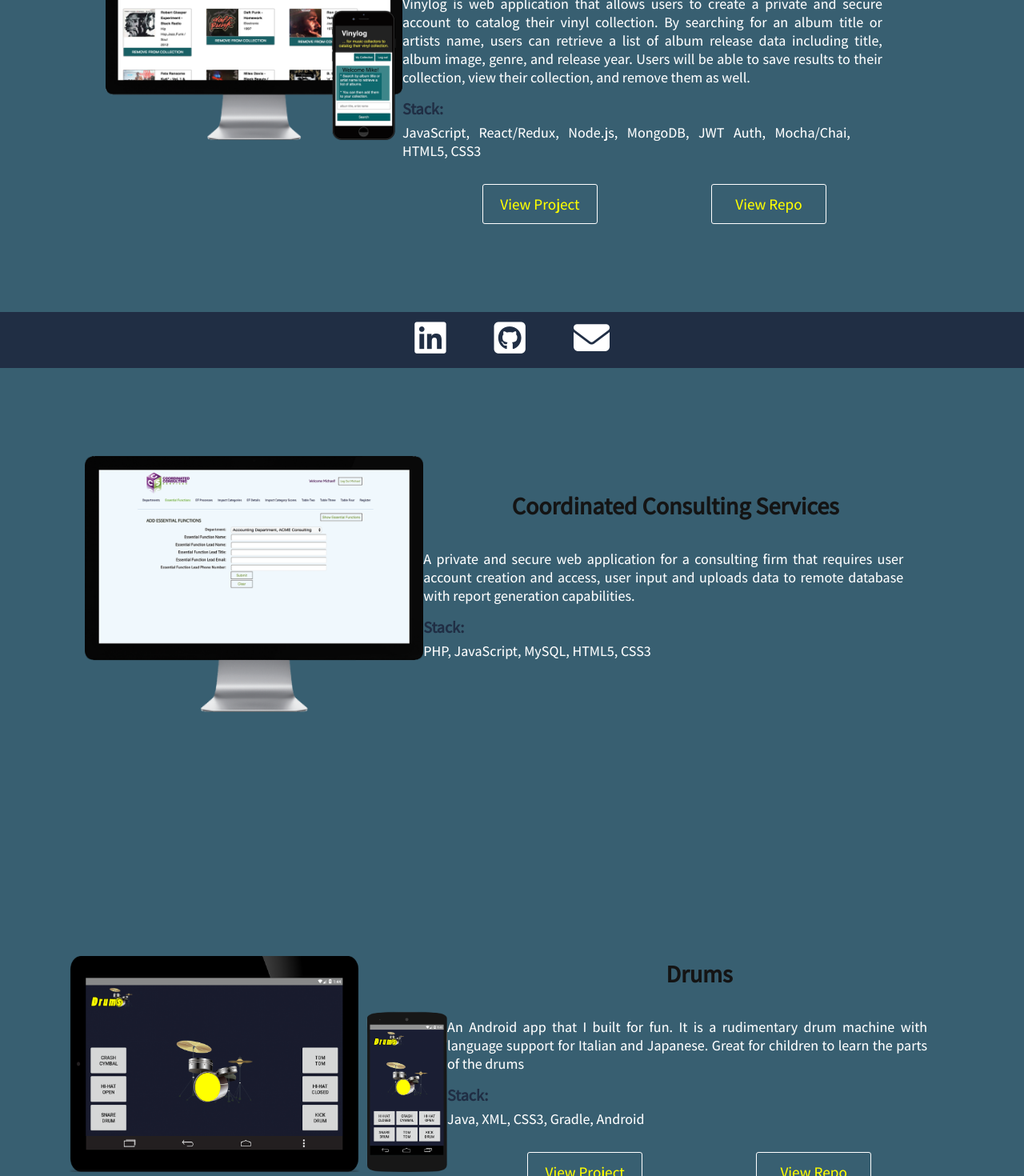
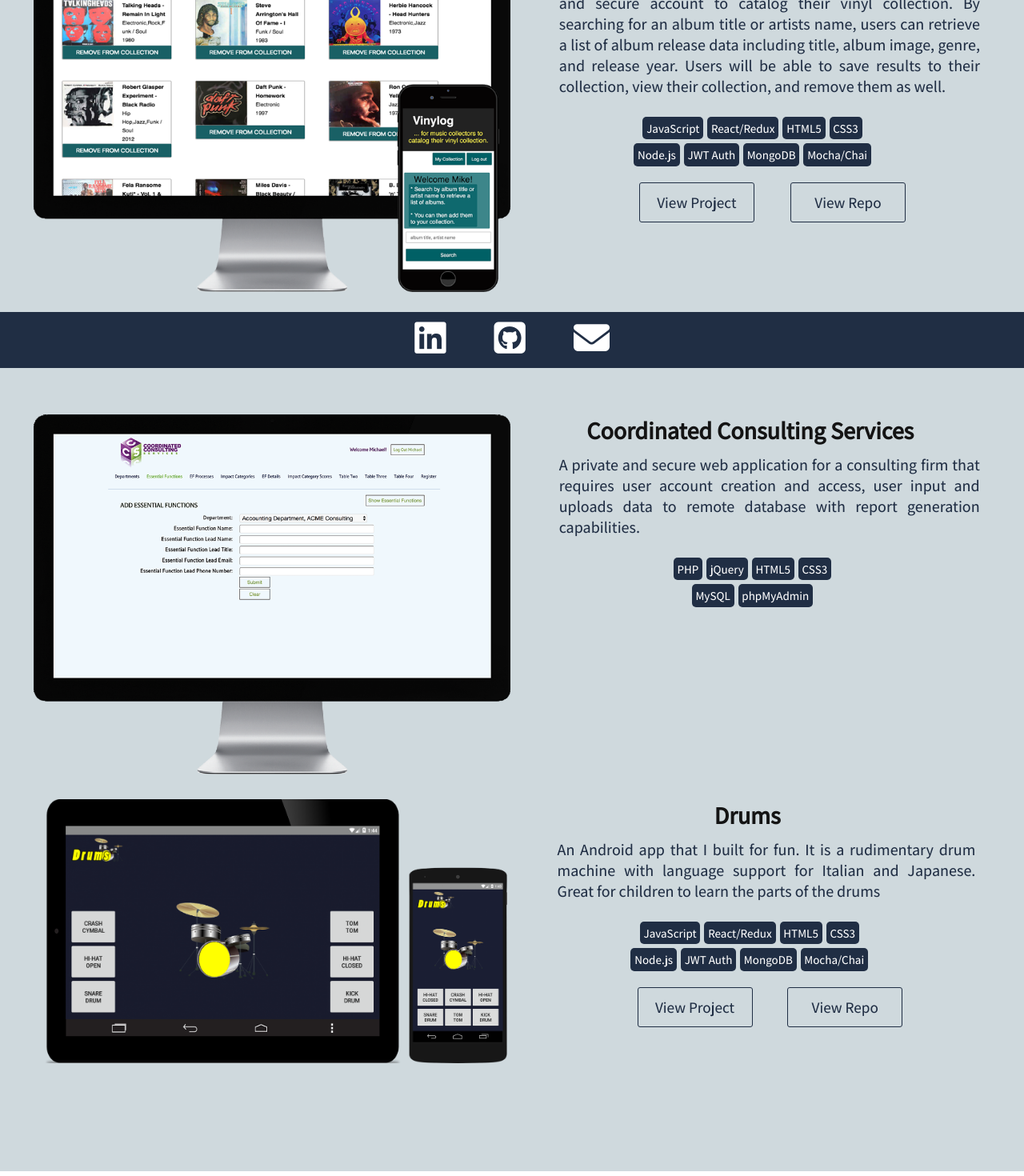
Before and after one commit to LeReiver/new-portfolio, a React (Create React App) app: page /projects in a window 1280 px wide. Shown: the part 340-1810 px from the top of the page at 80% size. Built offline with nearby package versions, Linux system fonts and the light colour scheme; a web font is replaced by a local one.

Commit message:
adjusted placement of header title, modified projects styles

```diff
--- a/src/components/header/header.css
+++ b/src/components/header/header.css
@@ -19,6 +19,7 @@ header {
   float: left;
   margin-top: 0px;
   color: white;
+  margin-left: 70px;
 }
 
 /* +++++++++++ Nav ++++++++++++++++++++++++++++++++++++++++++++++++++++++ */
--- a/src/components/header/header.js
+++ b/src/components/header/header.js
@@ -1,4 +1,4 @@
-import React, { Component } from 'react';
+import React from 'react';
 import { Link } from 'react-router-dom'
 import NavComponent from '../navbar/navbar';
 import './header.css';
--- a/src/components/main/main.css
+++ b/src/components/main/main.css
@@ -1,6 +1,5 @@
 main {
   height: 90vh;
-  /* padding: 100px 0; */
 }
 
 .main-title {
@@ -15,13 +14,18 @@ p, p.p2 {
   width: 800px;
   margin: 200px auto 0 auto;
   font-size: 30px;
-  color: white;
+  color: white!important;
   max-width: 600px;
   text-align: justify;
 }
 
 p.p2.heading {
   text-align: center;
+}
+
+.projects-button {
+  color: yellow;
+  border: thin white solid;
 }
 
 #home {
@@ -34,7 +38,6 @@ p.p2.heading {
   background-size: cover;
   z-index: 0;
 }
-
 
 @media only screen and (max-width: 550px) {
   main {
--- a/src/components/projects/projects.css
+++ b/src/components/projects/projects.css
@@ -5,34 +5,35 @@ h1 {
 h2 {
   color: #141414;
   font-size: 30px;
+  margin-top: 60px;
 }
 
-p, p.p2 {
-  width: 80vw;
-  margin: 0 auto;
-  font-size: 25px;
+p, p.project-p {
+  width: 110%;
+  margin: -15px auto 20px;
+  font-size: 20px;
   font-weight: 300;
-  color: white;
-  max-width: 600px;
+  color: rgb(32, 46, 68)!important;
   text-align: justify;
 }
 
 p.p2 {
-  margin: 0 auto 130px auto;
+  /* margin: 0 auto 130px auto; */
   font-size: 180%;
 
 }
 
 p.p2.desc {
   padding: 10px 30px 35px 0;
-  font-size: 18px;
+  font-size: 20px;
+  color: rgb(32, 46, 68);
 }
 
 p.p2.stack {
   color: rgb(32, 46, 68);
   padding: 0 20px;
   font-size: 20px;
-  margin-top: -150px;
+  /* margin-top: -150px; */
   margin-left: -20px;
   font-weight: 600;
 }
@@ -41,35 +42,52 @@ p.p2.stack li {
   list-style-type: circle;
 }
 
-blockquote {
+ul {
+  margin: 0;
+  padding: 0;
+}
+
+ul > li {
+  display: inline-block;
   margin-top: 5px;
-  margin-left: 0;
+  margin-left: 5px;
   color: white;
   font-weight: 300;
-  font-size: 18px;
+  font-size: 15px;
+  text-align: start;
+  list-style-type: none;
+  background-color: rgb(32, 46, 68);
+  padding: 1%;
+  border-radius: 5px;
+  -webkit-border-radius: 5px;
+  -moz-border-radius: 5px;
+  -ms-border-radius: 5px;
+  -o-border-radius: 5px;
 }
 
 .project-block {
   display: inline-block;
   margin-bottom: 180px;
+  margin-top: 0;
 }
 
 .project-title {
   margin: 50px auto 50px auto;
-  padding-top: 30px;
-  color: white;
+  padding-top: 50px;
+  color: rgb(32, 46, 68);
   font-size: 40px;
   font-weight: 400;
 }
 
 .project-image {
-  display: inline-block;
-  margin-left: -15px;
+  display: block;
+  float: left;
   height:  280px;
 }
 
 .project-desc {
   display: inline-block;
+  width: 40%;
 }
 
 .logo-icon {
@@ -86,7 +104,6 @@ blockquote {
   margin-bottom: -110px;
 }
 
-
 .project-image.ccs img {
   height: 450px;
   margin-top: 60px;
@@ -98,23 +115,27 @@ blockquote {
   margin-left: 10px;
 }
 
+button {
+  color: rgb(32, 46, 68);
+  border: rgb(32, 46, 68) solid thin;
+}
+
 .project-button button{
   float: left;
   margin-left: 100px;
-  margin-top: -100px;
-  margin-bottom: -100px;
+  margin-top: 20px;
+  /* margin-bottom: -100px; */
 }
 
 .repo-button button {
-  float: right;
-  margin-right: 100px;
-  margin-top: -100px;
-  margin-bottom: -100px;
+  /* margin-right: 100px; */
+   margin-top: 20px;
+  /*margin-bottom: -100px; */
 }
 
 #projects {
   margin: 50px auto 0 auto;
-  background-color: #385F71;
+  background-color: rgba(56, 95, 113, 0.24);
 }
 
 #project_img {
@@ -193,18 +214,18 @@ blockquote {
 @media only screen and (max-width: 1280px) {
 
   .project-image img {
-    padding-bottom: 130px;
-    height: 280px;
+    /* padding-bottom: 130px; */
+    /* height: 280px; */
   }
 
   .project-image.ccs img {
     padding-bottom: 130px;
-    height: 320px;
+    height: 450px;
   }
 
   .project-image.app img {
     padding-bottom: 50px;
-    height: 270px;
+    height: 330px;
   }
 
 }
--- a/src/components/projects/projects.js
+++ b/src/components/projects/projects.js
@@ -14,11 +14,21 @@ render() {
         </div>
         <div className="project-desc">
           <h2>Vinylog</h2>
-          <p className="p2 desc">Vinylog is web application that allows users to create a private and secure account to catalog their vinyl collection. By searching for an album title or artists name, users can retrieve a list of album release data including title, album image, genre, and release year. Users will be able to save results to their collection, view their collection, and remove them as well.</p>
-          <p className="p2 stack">
-          Stack:
-            <blockquote>JavaScript, React/Redux, Node.js, MongoDB, JWT Auth, Mocha/Chai, HTML5, CSS3</blockquote>
+          <p className="project-p desc">
+          Vinylog is web application that allows users to create a private and secure account to catalog their vinyl collection. By searching for an album title or artists name, users can retrieve a list of album release data including title, album image, genre, and release year. Users will be able to save results to their collection, view their collection, and remove them as well.
           </p>
+          <ul>
+            <li>JavaScript</li>
+            <li>React/Redux</li>
+            <li>HTML5</li>
+            <li>CSS3</li>
+          </ul>
+          <ul>
+            <li>Node.js</li>
+            <li>JWT Auth</li>
+            <li>MongoDB</li>
+            <li>Mocha/Chai</li>
+          </ul>
           <div className="project-button">
               <a href="https://vinylog.herokuapp.com/" target="_blank">
                 <button>View Project</button></a>
@@ -36,12 +46,18 @@ render() {
         </div>
         <div className="project-desc">
           <h2>Coordinated Consulting Services</h2>
-          <p className="p2 desc">A private and secure web application for a consulting firm that
+          <p className="project-p desc">A private and secure web application for a consulting firm that
               requires user account creation and access, user input and uploads data to remote database with report generation capabilities.</p>
-          <p className="p2 stack">
-          Stack:
-            <blockquote>PHP, JavaScript, MySQL, HTML5, CSS3</blockquote>
-          </p>
+          <ul>
+            <li>PHP</li>
+            <li>jQuery</li>
+            <li>HTML5</li>
+            <li>CSS3</li>
+          </ul>
+          <ul>
+            <li>MySQL</li>
+            <li>phpMyAdmin</li>
+          </ul>
         </div>
       </div>
 
@@ -51,11 +67,19 @@ render() {
           </div>
           <div className="project-desc">
             <h2>Drums</h2>
-            <p className="p2 desc">An Android app that I built for fun. It is a rudimentary drum machine with language support for Italian and Japanese. Great for children to learn the parts of the drums</p>
-          <p className="p2 stack">
-          Stack:
-            <blockquote>Java, XML, CSS3, Gradle, Android</blockquote>
-          </p>
+            <p className="project-p desc">An Android app that I built for fun. It is a rudimentary drum machine with language support for Italian and Japanese. Great for children to learn the parts of the drums</p>
+          <ul>
+            <li>JavaScript</li>
+            <li>React/Redux</li>
+            <li>HTML5</li>
+            <li>CSS3</li>
+          </ul>
+          <ul>
+            <li>Node.js</li>
+            <li>JWT Auth</li>
+            <li>MongoDB</li>
+            <li>Mocha/Chai</li>
+          </ul>
             <div className="project-button">
                 <a href="https://play.google.com/store/apps/details?id=app.lereiver.mike.drums" target="_blank" rel="noopener noreferrer">
                   <button>View Project</button></a>
--- a/src/index.css
+++ b/src/index.css
@@ -15,7 +15,7 @@ h2 {
   font-family: 'Assistant', sans-serif;
 }
 
-p {
+p, blockquote, li {
   font-family: 'Assistant', sans-serif;
 }
 
```
Lines whose indentation alone changed are shown as unchanged.
